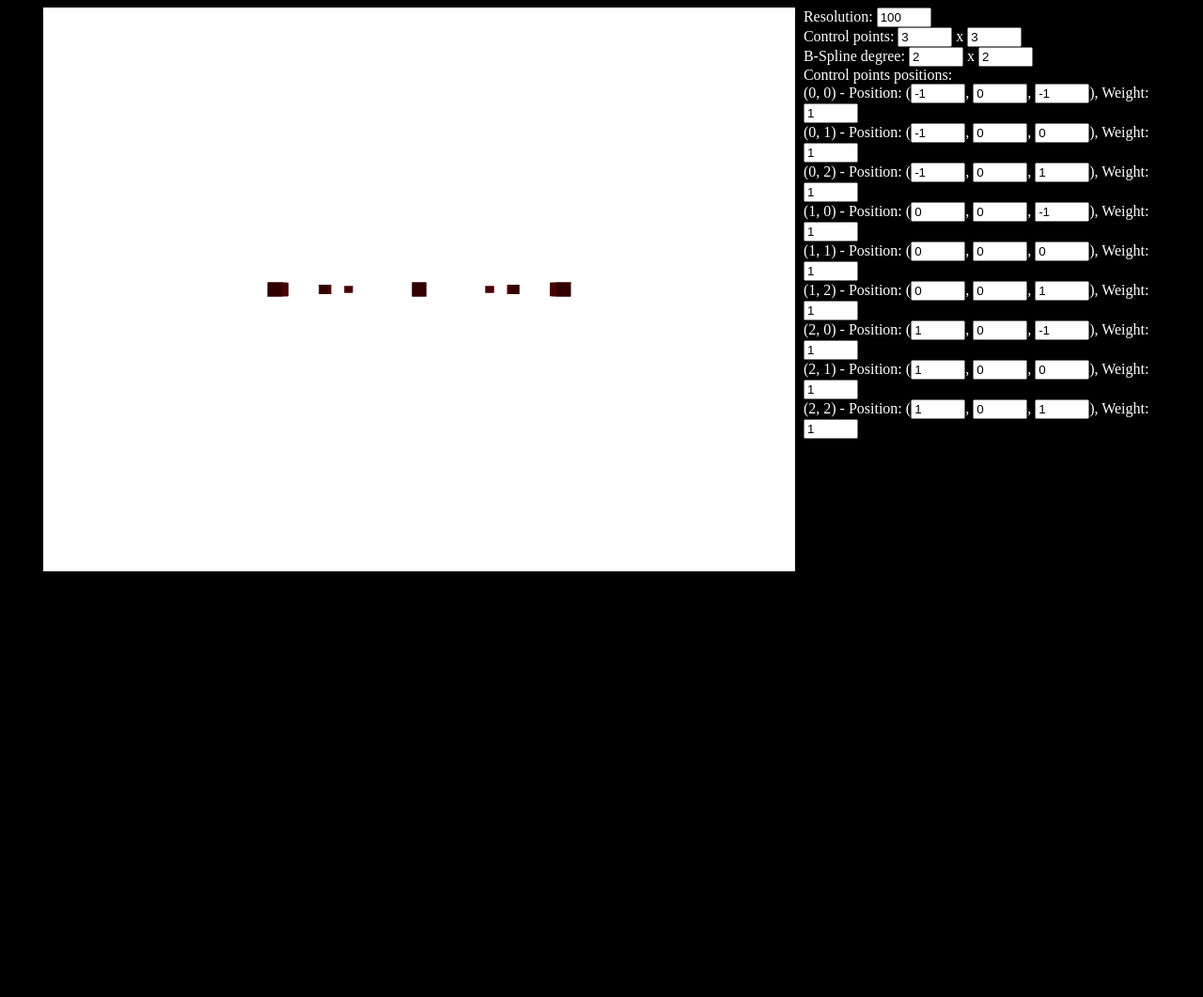
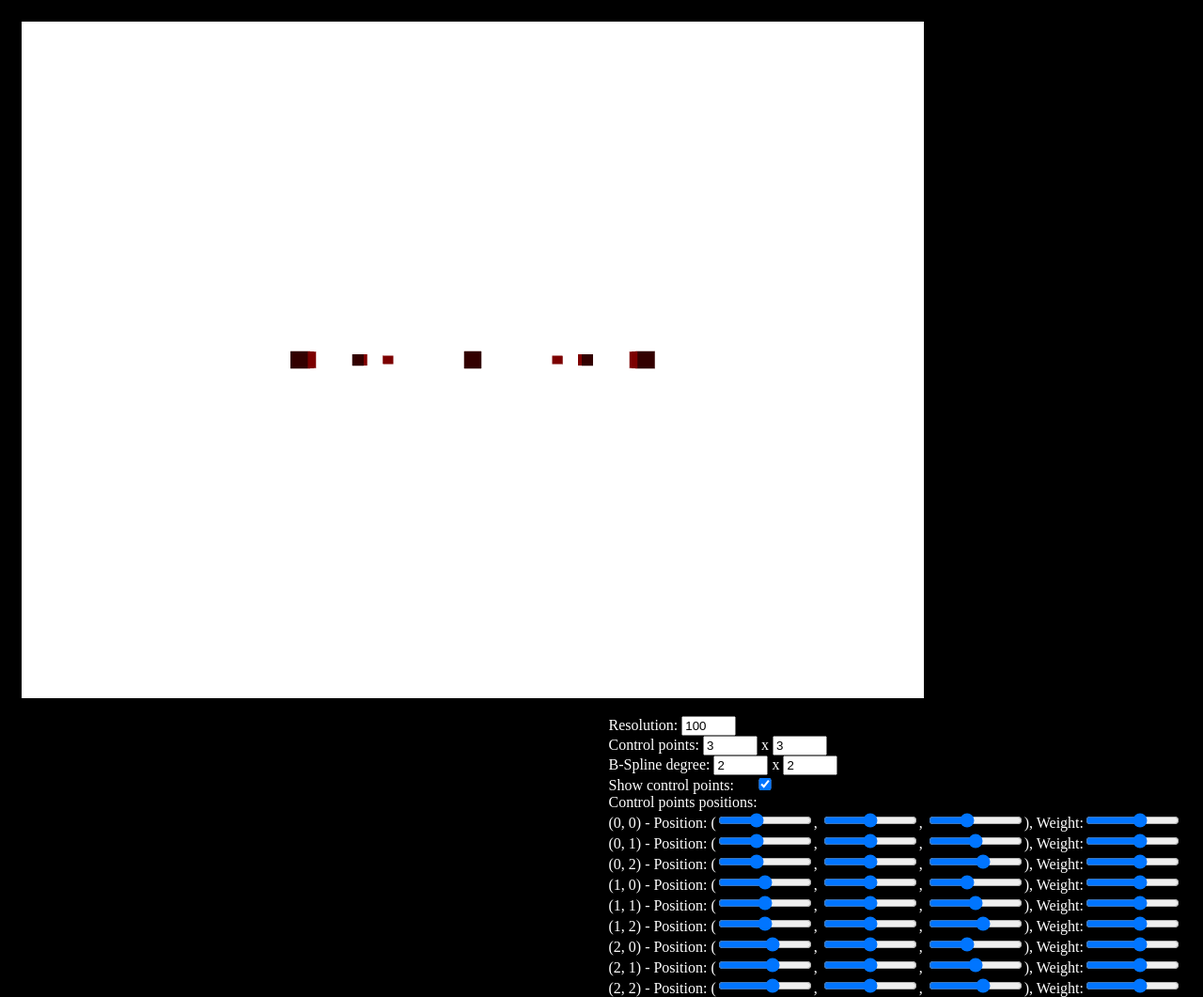
Before and after one commit to OctavioGalland/NURBS-surface, a plain HTML site: page index.html in a window 1280 px wide. Shown: the whole page at 94% size. Before the commit the page ends 800 px from the top, so only its background shows below. Drawn offline with nearby package versions, Linux system fonts and the light colour scheme.

Commit message:
phong shading and sliders

```diff
--- a/index.html
+++ b/index.html
@@ -7,12 +7,13 @@
   </head>
   <body>
 		<div class="canvas-container">
-      <canvas id="canvas" width="800" height="600"></canvas>
+      <canvas id="canvas" width="960" height="720"></canvas>
 		</div>
 		<div class="controls">
 			Resolution: <input type="number" value="100" id="inputSteps"></input> <br />
 			Control points: <input type="number" value="3" id="inputCPx"></input> x <input type="number" value="3" id="inputCPy"></input><br />
 			B-Spline degree: <input type="number" value="2" id="inputBSn"></input> x <input type="number" value="2" id="inputBSm"></input><br />
+			Show control points: <input type="checkbox" id="inputShowCP" checked></input> <br />
 			Control points positions:
 			<div id="controlPointsPanel">
 			</div>
--- a/linalg.js
+++ b/linalg.js
@@ -43,6 +43,16 @@ function multMatrix(mat1, mat2) {
   return res;
 }
 
+function multMatrixVec(M, v) {
+	let res = [0, 0, 0, 0];
+	for (let i = 0; i < 4; i++) {
+		for (let k = 0; k < 4; k++) {
+			res[i] += M[k * 4 + i] * v[k];
+		}
+	}
+	return res;
+}
+
 function vectorCrossProduct(v1, v2) {
 	return [v1[1] * v2[2] - v1[2] * v2[1], v1[2] * v2[0] - v1[0] * v2[2], v1[0] * v2[1] - v1[1] * v2[0]];
 }
--- a/script.js
+++ b/script.js
@@ -11,41 +11,57 @@ $(document).ready(() => {
 
 		bSplineN = 2;
 		bSplineM = 2;
-		steps = 3;
+		steps = 100;
 		controlPoints = [];
+
+		showControlPoints = true;
 
 		vertexShaderSrc = `
 	    uniform mat4 projection;
 	    uniform mat4 view;
 	    uniform mat4 model;
-	    uniform vec3 lightPos;
-	    uniform vec3 color;
 
 	    attribute vec3 pos;
 	    attribute vec3 norm;
 
-	    varying vec3 vColor;
+	    varying vec3 normal;
+	    varying vec3 worldPos;
 
 	    void main() {
-				vec3 worldPos = (model * vec4(pos, 1)).xyz;
-	      vec3 lightDir = normalize(lightPos - worldPos);
-	      float angle = max(dot(lightDir, norm), 0.2);
-	      vColor = color * angle;
-	      gl_Position = projection * view * model * vec4(pos, 1);
+				worldPos = (model * vec4(pos, 1)).xyz;
+				normal = normalize(norm);
+	      gl_Position = projection * view * vec4(worldPos, 1);
 	    }
 	  `;
 
 	  fragmentShaderSrc = `
 	    precision lowp float;
-	    varying vec3 vColor;
+
+	    uniform vec3 color;
+	    uniform vec3 lightPos;
+	    uniform vec3 viewPos;
+
+	    varying vec3 normal;
+	    varying vec3 worldPos;
+
 	    void main() {
-	      gl_FragColor = vec4(vColor, 1);
+				vec3 lightDir = normalize(lightPos - worldPos);
+				vec3 viewDir = normalize(viewPos - worldPos);
+				vec3 reflectDir = reflect(-lightDir, normal);
+				float spec = pow(max(dot(viewDir, reflectDir), 0.0), 32.);
+				vec3 specular = vec3(1, 1, 1) * spec;
+
+				float angle = max(dot(normal, lightDir), 0.0);
+				vec3 diffuse = color * angle;
+
+				vec3 ambient = color * 0.2;
+	      gl_FragColor = vec4(specular + diffuse + ambient, 1);
 	    }
 	  `;
 
 	  locations = {
 	    attrib: {pos: -1, norm: -1},
-	    uniform: {projection: -1, view: -1, model: -1, color: -1, lightPos: -1}
+	    uniform: {projection: -1, view: -1, model: -1, color: -1, lightPos: -1, viewPos: -1}
 	  };
 
 	  constructor () {
@@ -73,6 +89,10 @@ $(document).ready(() => {
 
 	    this.locations.uniform.color = gl.getUniformLocation(this.program, 'color');
 	    gl.uniform3fv(this.locations.uniform.color, [0, 0, 1]);
+
+	    this.locations.uniform.viewPos = gl.getUniformLocation(this.program, 'viewPos');
+			this.viewPos = [0, 0, 3];
+	    gl.uniform3fv(this.locations.uniform.viewPos, this.viewPos);
 
 	    this.locations.uniform.lightPos = gl.getUniformLocation(this.program, 'lightPos');
 	    gl.uniform3fv(this.locations.uniform.lightPos, [0, 3, 0]);
@@ -118,8 +138,17 @@ $(document).ready(() => {
 	    this.viewMatrix = multMatrix(createTranslationMatrix(0, 0, -3), createRotationMatrix(this.angleY, 1, 0, 0));
 	    this.viewMatrix = multMatrix(this.viewMatrix, createRotationMatrix(this.angleX, 0, 1, 0));
 	    this.viewMatrix = multMatrix(this.viewMatrix, createScalingMatrix(this.zoomLevel, this.zoomLevel, this.zoomLevel));
+
+			// Mantenemos una copia de la inversa para poder calcular la posicion de la camara (es mas barato esto q inveritrla)
+			this.viewMatrixInv = createScalingMatrix(1 / this.zoomLevel, 1 / this.zoomLevel, 1 / this.zoomLevel);
+			this.viewMatrixInv = multMatrix(this.viewMatrixInv, createRotationMatrix(-this.angleX, 0, 1, 0));
+			this.viewMatrixInv = multMatrix(this.viewMatrixInv, createRotationMatrix(-this.angleY, 1, 0, 0));
+			this.viewMatrixInv = multMatrix(this.viewMatrixInv, createTranslationMatrix(0, 0, 3));
+
+			this.viewPos = multMatrixVec(this.viewMatrixInv, [0, 0, 0, 1]);
 	    gl.useProgram(this.program);
 	    gl.uniformMatrix4fv(this.locations.uniform.view, false, this.viewMatrix);
+	    gl.uniform3fv(this.locations.uniform.viewPos, this.viewPos.splice(0, 3));
 	  }
 
 	  rotate (dx, dy) {
@@ -143,6 +172,7 @@ $(document).ready(() => {
 	    gl.clearColor(1, 1, 1, 1);
 	    gl.clear(gl.COLOR_BUFFER_BIT | gl.DEPTH_BUFFER_BIT);
 
+			if (this.showControlPoints) {
 				gl.enable(gl.CULL_FACE);
 	    	gl.useProgram(this.program);
 	    	gl.bindBuffer(gl.ARRAY_BUFFER, this.cubeMeshBuffer);
@@ -157,6 +187,7 @@ $(document).ready(() => {
 						modelMat = multMatrix(modelMat, createScalingMatrix(.05,.05,.05));
 						gl.uniformMatrix4fv(this.locations.uniform.model, false, modelMat);
 						gl.drawArrays(gl.TRIANGLES, 0, 36);
+					}
 				}
 			}
 
@@ -324,6 +355,11 @@ $(document).ready(() => {
 		renderer.render();
 	});
 
+	$('#inputShowCP').change(() => {
+		renderer.showControlPoints = $('#inputShowCP').is('checked');
+		renderer.render();
+	});
+
 	window.readControlPoints = () => {
 		let controlPoints = renderer.controlPoints;
 		let inputs = $('#controlPointsPanel input');
@@ -356,10 +392,10 @@ $(document).ready(() => {
 		let newContent = "";
 		controlPoints.forEach((cpRow, i) => {
 			cpRow.forEach((cp, j) => {
-				newContent += `(${i}, ${j}) - Position: (<input id="cp-${i}-${j}-0" onchange="readControlPoints()" type="number" value="${cp.pos[0]}"></input>,
-					<input id="cp-${i}-${j}-1" onchange="readControlPoints()" type="number" value="${cp.pos[1]}"></input>,
-					<input id="cp-${i}-${j}-2" onchange="readControlPoints()" type="number" value="${cp.pos[2]}"></input>),
-					Weight:<input id="cp-${i}-${j}-3" onchange="readControlPoints()" type="number" value="${cp.weight}"></input> <br />`;
+				newContent += `(${i}, ${j}) - Position: (<input id="cp-${i}-${j}-0" onchange="readControlPoints()" type="range" min="-5" max="5" step="0.1" value="${cp.pos[0]}"></input>,
+					<input id="cp-${i}-${j}-1" onchange="readControlPoints()" type="range" min="-5" max="5" step="0.1" value="${cp.pos[1]}"></input>,
+					<input id="cp-${i}-${j}-2" onchange="readControlPoints()" type="range"  min="-5" max="5" step="0.1" value="${cp.pos[2]}"></input>),
+					Weight:<input id="cp-${i}-${j}-3" onchange="readControlPoints()" type="range"  min="-5" max="5" step="0.1" value="${cp.weight}"></input> <br />`;
 			});
 		});
 		$('#controlPointsPanel').html(newContent);
--- a/style.css
+++ b/style.css
@@ -13,15 +13,20 @@ body {
 
 .canvas-container {
 	float: left;
-	padding-left: 3%;
+	padding-left: 15px;
+	padding-top: 15px;
 }
 
 .controls {
-	width: 30%;
-	padding-right: 3%;
+	padding-top: 15px;
+	padding-right: 15px;
 	float: right;
 }
 
 input {
 	width: 50px;
 }
+
+input[type="range"] {
+	width: 100px;
+}
```
Lines whose indentation alone changed are shown as unchanged.
